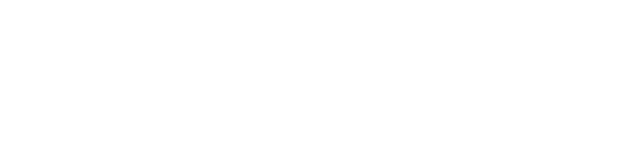
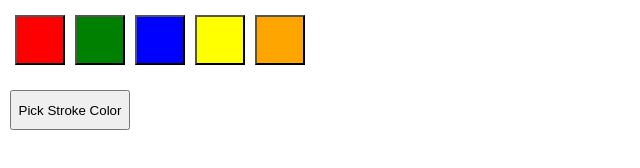
Before and after one commit to rachitiitr/screen-draw, an Electron app: page index.html in a window 1280 px wide. Shown: the whole page, without its empty margins (0-640 px from the left). Drawn offline with Linux system fonts and the light colour scheme.

Commit message:
working fullscreen version with color panel

```diff
--- a/index.html
+++ b/index.html
@@ -8,6 +8,16 @@
 </head>
 <body>
     <canvas id="canvas"></canvas>
+    <div id="buttonContainer">
+        <div id="colorPanel">
+            <button class="colorButton" id="color1" style="background-color: red;"></button>
+            <button class="colorButton" id="color2" style="background-color: green;"></button>
+            <button class="colorButton" id="color3" style="background-color: blue;"></button>
+            <button class="colorButton" id="color4" style="background-color: yellow;"></button>
+            <button class="colorButton" id="color5" style="background-color: orange;"></button>
+        </div>
+        <button id="pickColorButton">Pick Stroke Color</button>
+    </div>
     <script src="script.js"></script>
 </body>
 </html>
--- a/main.js
+++ b/main.js
@@ -6,7 +6,7 @@ function createWindow() {
     const mainWindow = new BrowserWindow({
         width: width,
         height: height,
-        transparent: true,
+        // transparent: true,
         frame: false,
         webPreferences: {
             nodeIntegration: true
--- a/script.js
+++ b/script.js
@@ -1,14 +1,29 @@
 document.addEventListener('DOMContentLoaded', () => {
     const canvas = document.getElementById('canvas');
     const context = canvas.getContext('2d');
+    const colorButtons = document.querySelectorAll('.colorButton');
+    const pickColorButton = document.getElementById('pickColorButton');
+
+    const ratio = window.devicePixelRatio;
 
     // Set canvas dimensions to match screen dimensions
-    canvas.width = window.innerWidth;
-    canvas.height = window.innerHeight;
+    canvas.width = window.innerWidth * ratio;
+    canvas.height = window.innerHeight * ratio;
+
+    // Set canvas CSS size to match screen dimensions
+    canvas.style.width = window.innerWidth + 'px';
+    canvas.style.height = window.innerHeight + 'px';
+
+    context.lineJoin = 'round';
+    context.lineCap = 'round';
+    context.imageSmoothingEnabled = false;
+
+
 
     let isDrawing = false;
     let lastX = 0;
     let lastY = 0;
+    let strokeColor = 'black'; // Default stroke color
 
     function getMousePos(event) {
         const rect = canvas.getBoundingClientRect();
@@ -29,7 +44,7 @@ document.addEventListener('DOMContentLoaded', () => {
     canvas.addEventListener('mousemove', (event) => {
         if (!isDrawing) return;
         const pos = getMousePos(event);
-        context.strokeStyle = '#000'; // Set stroke color
+        context.strokeStyle = strokeColor; // Set stroke color
         context.lineWidth = 2; // Set line width
         context.lineCap = 'round'; // Set line cap style
         context.beginPath();
@@ -46,4 +61,19 @@ document.addEventListener('DOMContentLoaded', () => {
     canvas.addEventListener('mouseout', () => {
         isDrawing = false;
     });
+
+    // Color button event listeners
+    colorButtons.forEach(button => {
+        button.addEventListener('click', () => {
+            strokeColor = button.style.backgroundColor;
+        });
+    });
+
+    // Pick color button event listener
+    pickColorButton.addEventListener('click', () => {
+        const newColor = prompt('Enter a color (e.g., "red", "#00ff00", "rgb(0, 0, 255)"):');
+        if (newColor) {
+            strokeColor = newColor;
+        }
+    });
 });
--- a/styles.css
+++ b/styles.css
@@ -5,11 +5,47 @@ body {
     width: 100%;
     height: 100%;
     overflow: hidden; /* Prevent scrollbars */
+    position: relative; /* Ensure proper positioning of absolute elements */
 }
 
 canvas {
-    display: block; /* Make canvas a block element */
+    position: absolute;
+    top: 0;
+    left: 0;
+    width: 100vw;
+    height: 100vh;
+    z-index: 100;
+}
+
+#buttonContainer {
+    position: absolute;
+    top: 0;
+    left: 0;
     width: 100%;
     height: 100%;
-    border: none; /* Remove any default border */
+    display: flex;
+    flex-direction: column;
+    align-items: flex-start;
+    justify-content: flex-start;
+    padding: 10px;
+    box-sizing: border-box;
 }
+
+#colorPanel {
+    display: flex;
+    flex-wrap: wrap;
+    margin-bottom: 10px;
+}
+
+.colorButton {
+    width: 50px;
+    height: 50px;
+    margin: 5px;
+    z-index: 200;
+}
+
+#pickColorButton {
+    width: 120px;
+    height: 40px;
+    margin-top: 10px;
+}
```
